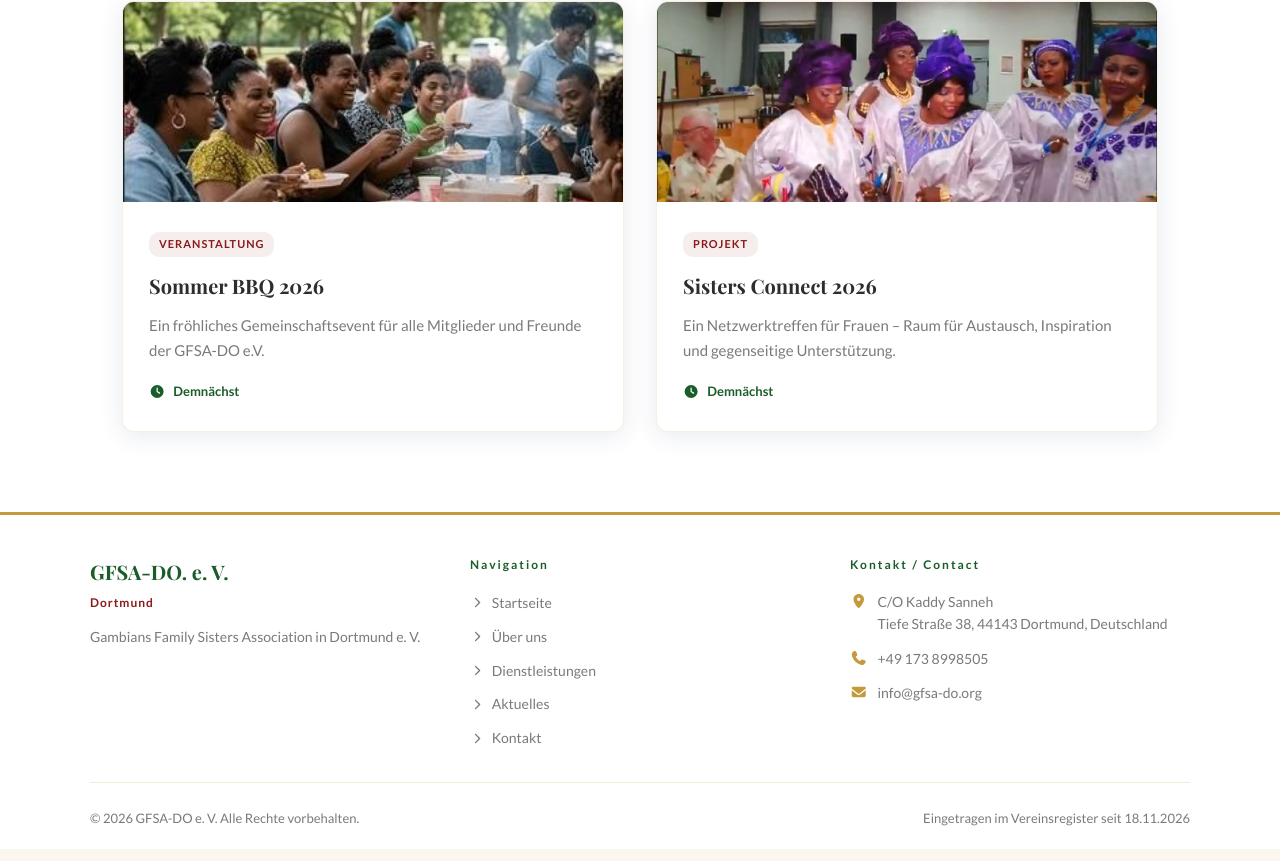
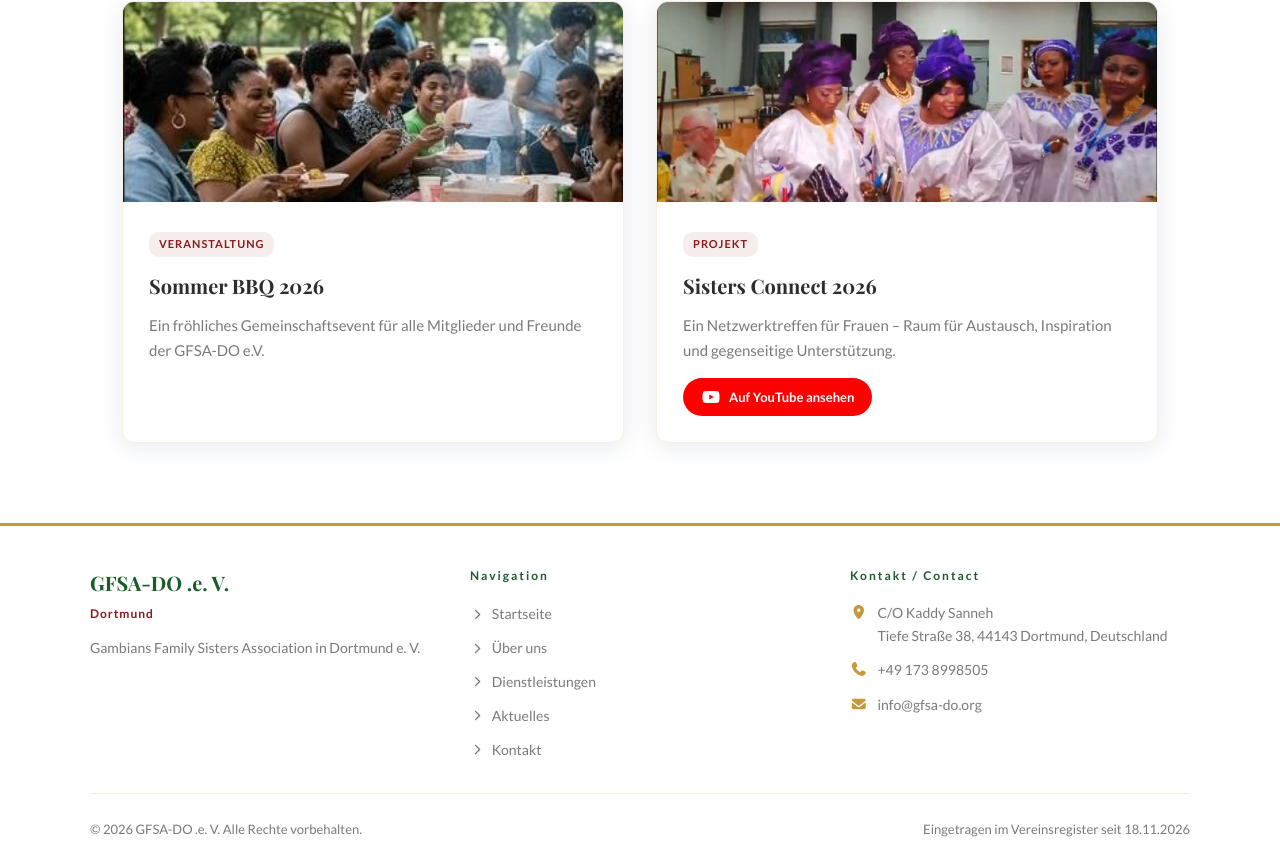
Before and after one commit to mbafokou2-design/gfsa-website, a React (Vite) app: page / in a window 1280 px wide. Shown: the part 1896-2757 px from the top of the page. Built offline with nearby package versions, Linux system fonts and the light colour scheme.

Commit message:
new update

```diff
--- a/src/components/Footer.jsx
+++ b/src/components/Footer.jsx
@@ -27,7 +27,7 @@ export default function Footer() {
       <div className="footer-inner">
 
         <div>
-          <div className="footer-brand-name">GFSA-DO. e. V.</div>
+          <div className="footer-brand-name">GFSA-DO .e. V.</div>
           <div className="footer-brand-sub">  Dortmund</div>
           <p className="footer-brand-desc">
             Gambians Family Sisters Association in Dortmund e. V.
--- a/src/components/Navbar.jsx
+++ b/src/components/Navbar.jsx
@@ -27,7 +27,7 @@ export default function Navbar() {
           <img src={logoImg} alt="GFSA Logo" className="logo-img" />
         </div>
         <div className="brand-name">
-          GFSA-DO.e. V.
+          GFSA-DO .e. V.
           <span> Dortmund</span>
         </div>
       </Link>
--- a/src/lang/content.js
+++ b/src/lang/content.js
@@ -68,10 +68,13 @@ const content = {
     tag:        { de: "Aktuelles",   en: "News" },
     title:      { de: "Aktuelles",   en: "Latest News" },
     subtitle:   { de: "Unsere neuesten Projekte und Veranstaltungen.", en: "Our latest projects and events." },
-    comingSoon: { de: "Demnächst",   en: "Coming Soon" },
+      youtubeLabel: {
+    de: "Auf YouTube ansehen",
+    en: "Watch on YouTube"
+  },
     list: [
       { tag: { de: "Veranstaltung", en: "Event" },  title: { de: "Sommer BBQ 2026",     en: "Summer BBQ 2026" },     text: { de: "Ein fröhliches Gemeinschaftsevent für alle Mitglieder und Freunde der GFSA-DO e.V.", en: "A joyful community event for all members and friends of GFSA-DO e.V." } },
-      { tag: { de: "Projekt",       en: "Project" }, title: { de: "Sisters Connect 2026", en: "Sisters Connect 2026" }, text: { de: "Ein Netzwerktreffen für Frauen – Raum für Austausch, Inspiration und gegenseitige Unterstützung.", en: "A networking gathering for women – a space for exchange, inspiration and mutual support." } },
+      { tag: { de: "Projekt",       en: "Project" }, youtube:"https://youtu.be/YXlNWDaZ1Pw?si=Rq2tNE6bw3rgATyi", title: { de: "Sisters Connect 2026", en: "Sisters Connect 2026" }, text: { de: "Ein Netzwerktreffen für Frauen – Raum für Austausch, Inspiration und gegenseitige Unterstützung.", en: "A networking gathering for women – a space for exchange, inspiration and mutual support." } },
     ],
   },
 
@@ -81,7 +84,7 @@ const content = {
     subtitle:     { de: "Wir freuen uns, von Ihnen zu hören.", en: "We look forward to hearing from you." },
     addressTitle: { de: "Adresse",    en: "Address" },
     phoneTitle:   { de: "Telefon",    en: "Phone" },
-    webTitle:     { de: "Webseite",   en: "Website" },
+    webTitle:     { de: "Unsere E-Mail-Adresse",   en: "Our email" },
     formTitle:    { de: "Schreiben Sie uns", en: "Send Us a Message" },
     nameLabel:    { de: "Name",       en: "Name" },
     emailLabel:   { de: "E-Mail",     en: "Email" },
@@ -93,7 +96,7 @@ const content = {
   },
 
   footer: {
-    copy:     { de: "© 2026 GFSA-DO e. V. Alle Rechte vorbehalten.", en: "© 2026 GFSA-DO e. V. All rights reserved." },
+    copy:     { de: "© 2026 GFSA-DO .e. V. Alle Rechte vorbehalten.", en: "© 2026 GFSA-DO .e. V. All rights reserved." },
     register: { de: "Eingetragen im Vereinsregister seit 18.11.2026", en: "Registered in the association register since 18.11.2026" },
   },
 };
--- a/src/pages/Contact.jsx
+++ b/src/pages/Contact.jsx
@@ -1,7 +1,7 @@
 import { useLang } from "../context/LangContext";
 import content from "../lang/content";
 import { FontAwesomeIcon } from "@fortawesome/react-fontawesome";
-import { faLocationDot, faPhone, faGlobe, faPaperPlane } from "@fortawesome/free-solid-svg-icons";
+import { faLocationDot, faPhone, faGlobe, faEnvelope, faPaperPlane } from "@fortawesome/free-solid-svg-icons";
 import "../styles/Contact.css";
 
 export default function Contact() {
@@ -31,7 +31,7 @@ export default function Contact() {
                 44143 Dortmund, Deutschland
               </div>
             </div>
-db
+            db
             <hr className="contact-divider" />
 
             <div className="contact-info-block">
@@ -48,13 +48,14 @@ db
 
             <div className="contact-info-block">
               <div className="contact-info-label">
-                <FontAwesomeIcon icon={faGlobe} />
+                <FontAwesomeIcon icon={faEnvelope} />
                 {t(c.webTitle)}
               </div>
               <div className="contact-info-value">
-                <a href="https://gfsa-do.org" target="_blank" rel="noreferrer">gfsa-do.org</a>
+                <a href="mailto:info@gfsa-do.org" target="_blank" rel="noreferrer">info@gfsa-do.org</a>
               </div>
             </div>
+
           </div>
 
           <div className="contact-form">
--- a/src/pages/Home.jsx
+++ b/src/pages/Home.jsx
@@ -2,7 +2,8 @@ import { useNavigate } from "react-router-dom";
 import { useLang } from "../context/LangContext";
 import content from "../lang/content";
 import { FontAwesomeIcon } from "@fortawesome/react-fontawesome";
-import { faArrowRight, faImage, faFemale, faHandshake, faGlobe, faClock, faChildren } from "@fortawesome/free-solid-svg-icons";
+import { faYoutube } from "@fortawesome/free-brands-svg-icons";
+import { faArrowRight,  faFemale, faHandshake, faGlobe,  faChildren ,faImage, faClock, faPlay   } from "@fortawesome/free-solid-svg-icons";
 import heroImg from "../assets/hero.png";
 import "../styles/Hero.css";
 import "../styles/Mission.css";
@@ -93,10 +94,17 @@ export default function Home() {
                 <span className="news-tag">{t(item.tag)}</span>
                 <div className="news-title">{t(item.title)}</div>
                 <div className="news-text">{t(item.text)}</div>
-                  <div className="news-badge">
-                    <FontAwesomeIcon icon={faClock} />
-                    {t(c.comingSoon)}
-                  </div>
+                {item.youtube && (
+                  <a
+                    href={item.youtube}
+                    target="_blank"
+                    rel="noopener noreferrer"
+                    className="news-youtube-link"
+                  >
+                    <FontAwesomeIcon icon={faYoutube} />
+                    {t(c.youtubeLabel)}
+                  </a>
+                )}
               </div>
             </div>
           ))}
--- a/src/pages/News.jsx
+++ b/src/pages/News.jsx
@@ -1,7 +1,8 @@
 import { useLang } from "../context/LangContext";
 import content from "../lang/content";
 import { FontAwesomeIcon } from "@fortawesome/react-fontawesome";
-import { faImage, faClock } from "@fortawesome/free-solid-svg-icons";
+import { faImage, faClock, faPlay } from "@fortawesome/free-solid-svg-icons";
+import { faYoutube } from "@fortawesome/free-brands-svg-icons";
 import "../styles/News.css";
 import newsImg1 from '../assets/news.jpg'
 import newsImg2 from '../assets/news1.jpg'
@@ -21,16 +22,23 @@ export default function News() {
           {c.list.map((item, i) => (
             <div className="news-card" key={i}>
               <div className="news-img-slot">
-                <img src={images[i]} alt="" style={{width:"100%",height:"100%",objectFit:"cover"}} />
+                <img src={images[i]} alt="" style={{ width: "100%", height: "100%", objectFit: "cover" }} />
               </div>
               <div className="news-body">
                 <span className="news-tag">{t(item.tag)}</span>
                 <div className="news-title">{t(item.title)}</div>
                 <div className="news-text">{t(item.text)}</div>
-                <div className="news-badge">
-                  <FontAwesomeIcon icon={faClock} />
-                  {t(c.comingSoon)}
-                </div>
+                {item.youtube && (
+                  <a
+                    href={item.youtube}
+                    target="_blank"
+                    rel="noopener noreferrer"
+                    className="news-youtube-link"
+                  >
+                    <FontAwesomeIcon icon={faYoutube} />
+                    {t(c.youtubeLabel)}
+                  </a>
+                )}
               </div>
             </div>
           ))}
--- a/src/styles/News.css
+++ b/src/styles/News.css
@@ -83,3 +83,27 @@
   .news { padding: 60px 0; }
   .news-grid { grid-template-columns: 1fr; }
 }
+
+.news-youtube-link {
+  display: inline-flex;
+  align-items: center;
+  gap: 8px;
+  margin-top: 14px;
+  color: var(--white);
+  background: #FF0000;
+  padding: 8px 18px;
+  border-radius: 30px;
+  font-size: 13px;
+  font-weight: 700;
+  text-decoration: none;
+  transition: background 0.2s, transform 0.2s;
+}
+
+.news-youtube-link:hover {
+  background: #cc0000;
+  transform: translateY(-2px);
+}
+
+.news-youtube-link svg {
+  font-size: 16px;
+}
```
Lines whose indentation alone changed are shown as unchanged.
